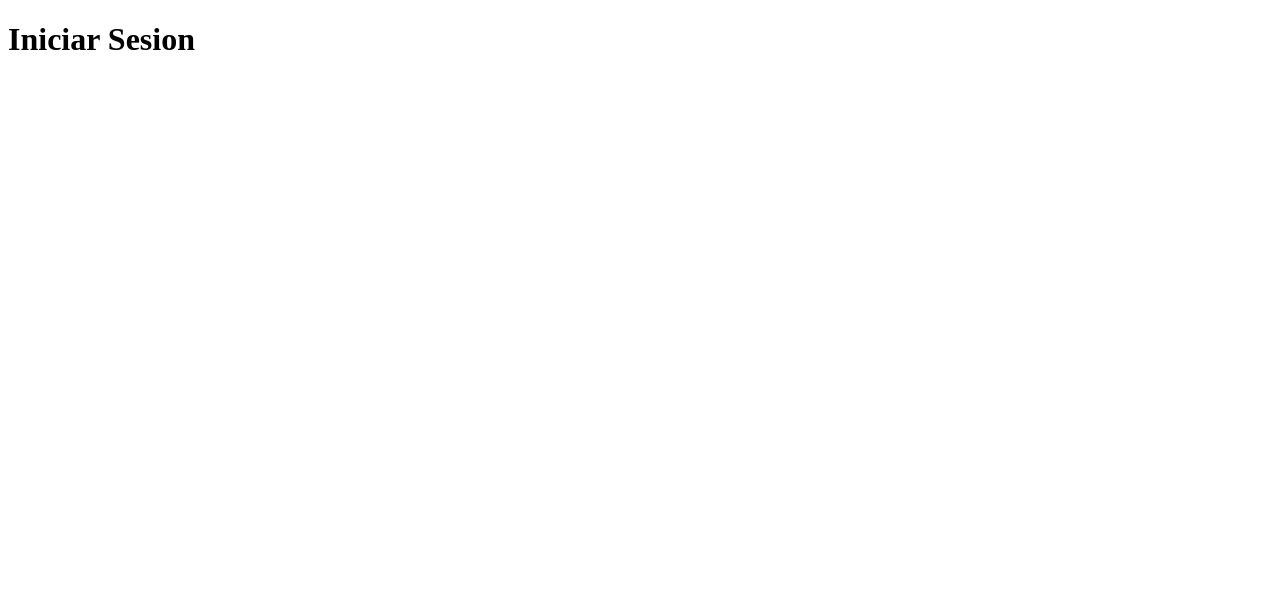
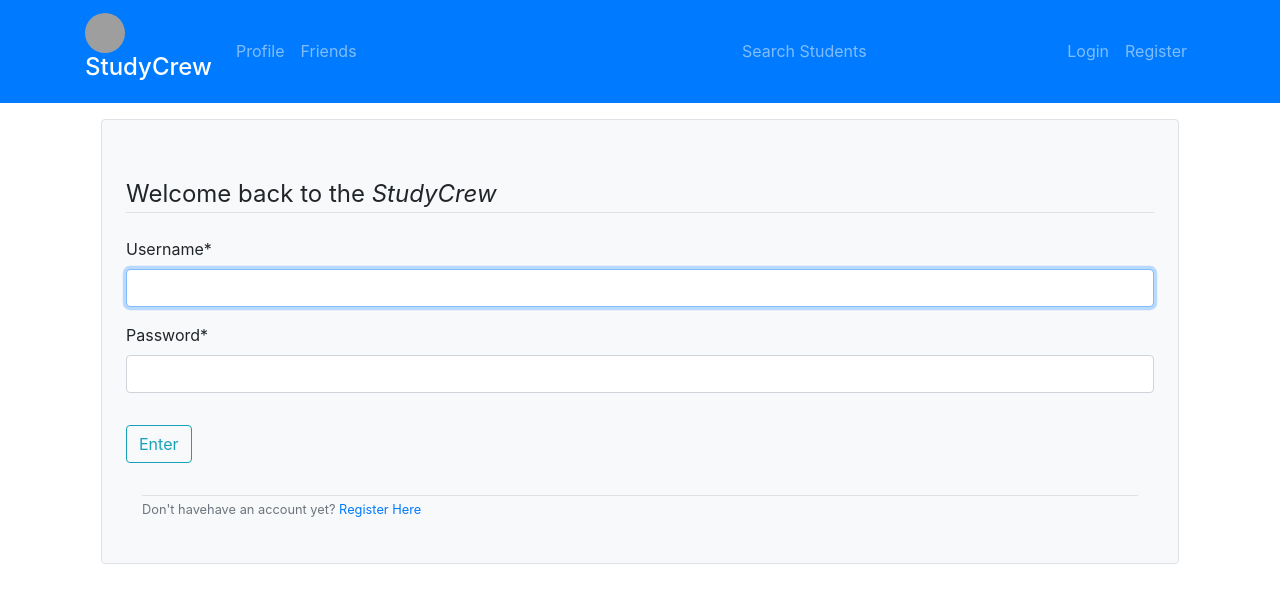
Before and after one commit to AmogusAzul/study-crew, a Django app: page /info/login/ in a window 1280 px wide. Before the commit the part shown is almost empty. Shown: the top 603 px of the page. Run offline with Django 5.2, Linux system fonts and the light colour scheme; some libraries are stand-ins or nearby versions; grey boxes are pictures that could not be loaded.

Commit message:
idk but progress, auth done

```diff
--- a/study-crew/core/templates/core/base.html
+++ b/study-crew/core/templates/core/base.html
@@ -9,6 +9,8 @@
     <!-- Bootstrap CSS -->
     <link rel="stylesheet" href="https://cdn.jsdelivr.net/npm/bootstrap@4.0.0/dist/css/bootstrap.min.css" integrity="sha384-Gn5384xqQ1aoWXA+058RXPxPg6fy4IWvTNh0E263XmFcJlSAwiGgFAW/dAiS6JXm" crossorigin="anonymous">
 
+    <link rel="icon"
+    href="https://cdn.discordapp.com/attachments/1336038496128864367/1371216226289979614/study-crew.png?ex=68225420&is=682102a0&hm=dc112cee952f2b07a427cea96b19106a73e843944d039792d778f7c93420a641&">
 
     {% if title %}
         <title>StudyCrew - {{ title }}</title>
@@ -20,9 +22,10 @@
     <header class="site-header">
       <nav class="navbar navbar-expand-lg navbar-dark bg-primary">
         <div class="container">
-          <a class="navbar-brand" href="{% url 'landing' %}">
+          <a class="navbar-brand flex-column" href="{% url 'landing' %}">
             <img
-            src="https://cdn.discordapp.com/attachments/996090116760150076/1368418647730819132/rn_image_picker_lib_temp_47160ca6-4606-416b-9f7e-fb53ff985bc9.jpg?ex=6821612d&is=68200fad&hm=5b27afbd4c4c53a13a5a636710193c5e14383d86e06b0d78fa0b7de0026c225c&"
+            class="rounded-circle justify-content-center"
+            src="https://cdn.discordapp.com/attachments/1336038496128864367/1371216226289979614/study-crew.png?ex=68225420&is=682102a0&hm=dc112cee952f2b07a427cea96b19106a73e843944d039792d778f7c93420a641&"
             width="40" height="40" alt="logo">
             </img>
             <h4>StudyCrew</h4>
@@ -45,7 +48,10 @@
                 {% if user.is_authenticated %}
                     <span class="navbar-text justify-content-left p-3">{{ user.first_name }}</span>
                     <p class="navbar-text pt-3">|</p>
-                    <a class="nav-item nav-link p-3" href="{% url 'info-logout' %}">Logout</a>
+                    <form class="nav-item nav-link p-3" method="post" action="{% url 'info-logout' %}">
+                        {% csrf_token %}
+                        <button class="btn btn-primary btn-outline-error" type="submit">Log out</button>
+                    </form>
                 {% else %}
                     <a class="nav-item nav-link" href="info-login">Login</a>
                     <a class="nav-item nav-link" href="info-register">Register</a>
--- a/study-crew/info/templates/info/login.html
+++ b/study-crew/info/templates/info/login.html
@@ -1,9 +1,26 @@
-<!DOCTYPE html>
-<html>
-<head>
-    <title></title>
-</head>
-<body>
-    <h1>Iniciar Sesion</h1>
-</body>
-</html>
+{% extends "core/base.html" %}
+{% load static %}
+{% load crispy_forms_tags %}
+{% block content %}
+    <div class="d-flex justify-content-center bg-light border rounded p-4 m-3 flex-column">
+        <div class="d-flex m-3">
+            <!--<h2>Log in</h2>-->
+        </div>
+
+        <form method="POST" action="{% url 'info-login' %}">
+            {% csrf_token %}
+            <fieldset class="form-group">
+                <legend class="border-bottom mb-4 ">Welcome back to the <i>StudyCrew</i></legend>
+                {{ form|crispy }}
+
+            </fieldset>
+            <div class="form-group">
+                <button type="submit" class="btn btn-primary btn-outline-info">Enter</button>
+            </div>
+        </form>
+        <small class="border-top text-muted d-flex m-3 flex-column m-0    ">
+            <p class=" my-1">Don't havehave an account yet? <a href="{% url 'info-register' %}">Register Here</a></p>
+        </small>
+
+
+{% endblock %}
--- a/study-crew/info/urls.py
+++ b/study-crew/info/urls.py
@@ -1,9 +1,12 @@
 from django.urls import path
-from .views import registration_view, login_view, logout_view, profile_view
+from django.contrib.auth import views as auth_views
+
+from .views import registration_view, profile_view
+
 
 urlpatterns = [
     path('register/', registration_view, name='info-register'),
-    path('login/', login_view, name='info-login'),
-    path('logout/', logout_view, name='info-logout'),
+    path('login/', auth_views.LoginView.as_view(template_name='info/login.html'), name='info-login'),
+    path('logout/', auth_views.LogoutView.as_view(), name='info-logout'),
     path('profile/', profile_view, name='info-profile'),
 ]
--- a/study-crew/info/views.py
+++ b/study-crew/info/views.py
@@ -1,8 +1,9 @@
 from django.shortcuts import render, redirect
 from django.http import HttpResponse
 from django.contrib.auth.decorators import login_required
-from django.contrib.auth.forms import UserCreationForm
 from django.contrib import messages
+
+from django.contrib.auth.views import redirect_to_login
 
 from .forms import ExtendedUserCreationForm
 
@@ -12,14 +13,14 @@ def registration_view(request):
         if form.is_valid():
             username = form.cleaned_data.get('username')
             email = username + '@uniandes.edu.co'
-            messages.success(request, f'Account created for {username}!')
+            messages.success(request, f'Your account has been created!')
             # Save the user with the email
             form.save()
             user = form.instance
             user.email = email
             user.save()
 
-            return redirect('info-profile')
+            return redirect_to_login('info-profile')
     else:
         form = ExtendedUserCreationForm()
 
@@ -27,8 +28,6 @@ def registration_view(request):
         'form': form,
     })
 
-def login_view(request):
-    return render(request, 'info/login.html')
 def logout_view(request):
     return render(request, 'info/logout.html')
 @login_required
--- a/study-crew/study_crew/settings.py
+++ b/study-crew/study_crew/settings.py
@@ -130,3 +130,9 @@ DEFAULT_AUTO_FIELD = 'django.db.models.BigAutoField'
 
 # Crispy Forms
 CRISPY_TEMPLATE_PACK = 'bootstrap4'
+
+LOGIN_URL = 'info-login'
+
+LOGIN_REDIRECT_URL = 'core-home'
+
+LOGOUT_REDIRECT_URL = 'landing'
```
Also changed, not shown: study-crew/db.sqlite3 (deleted), 1 other file.
